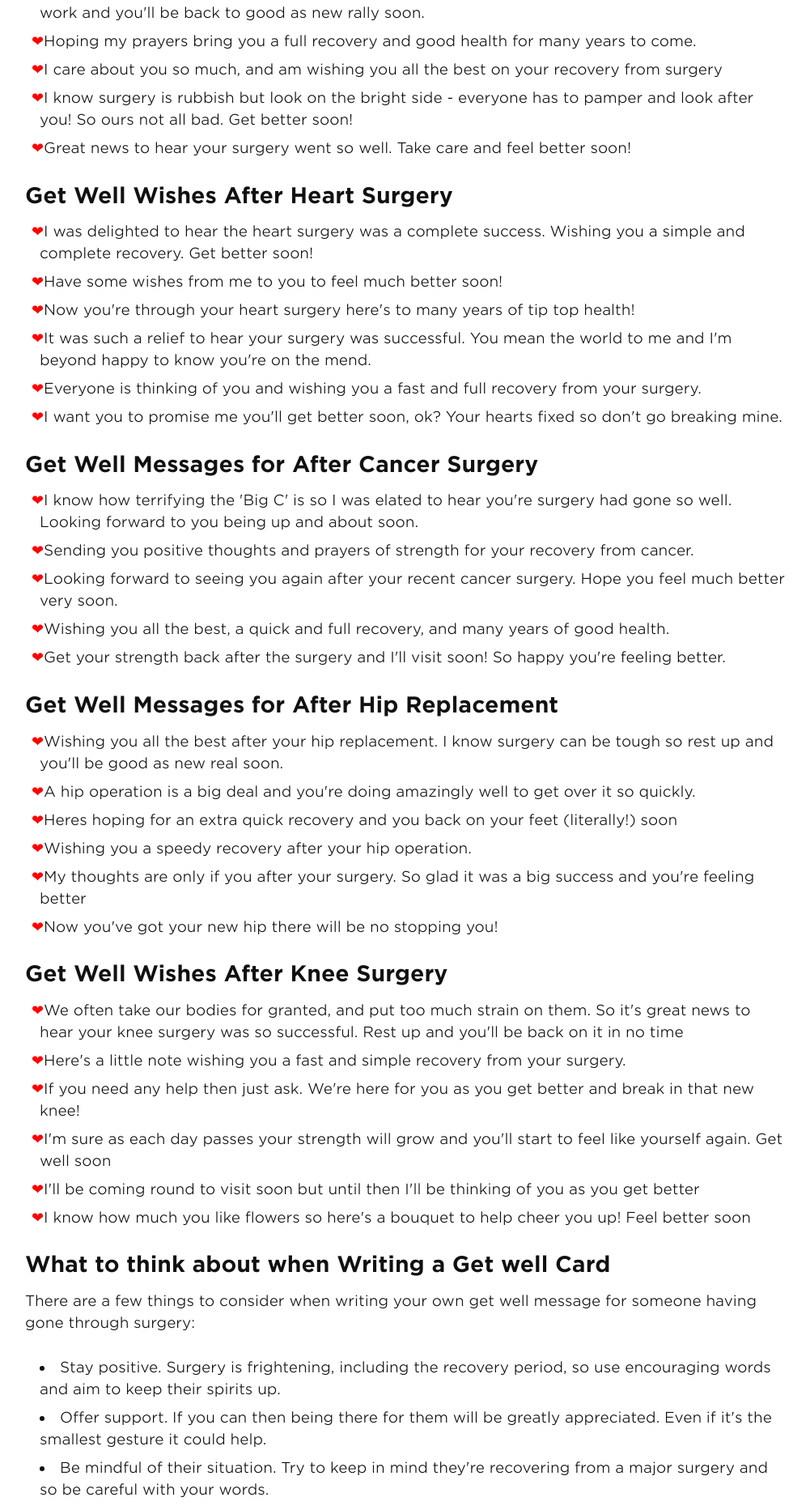
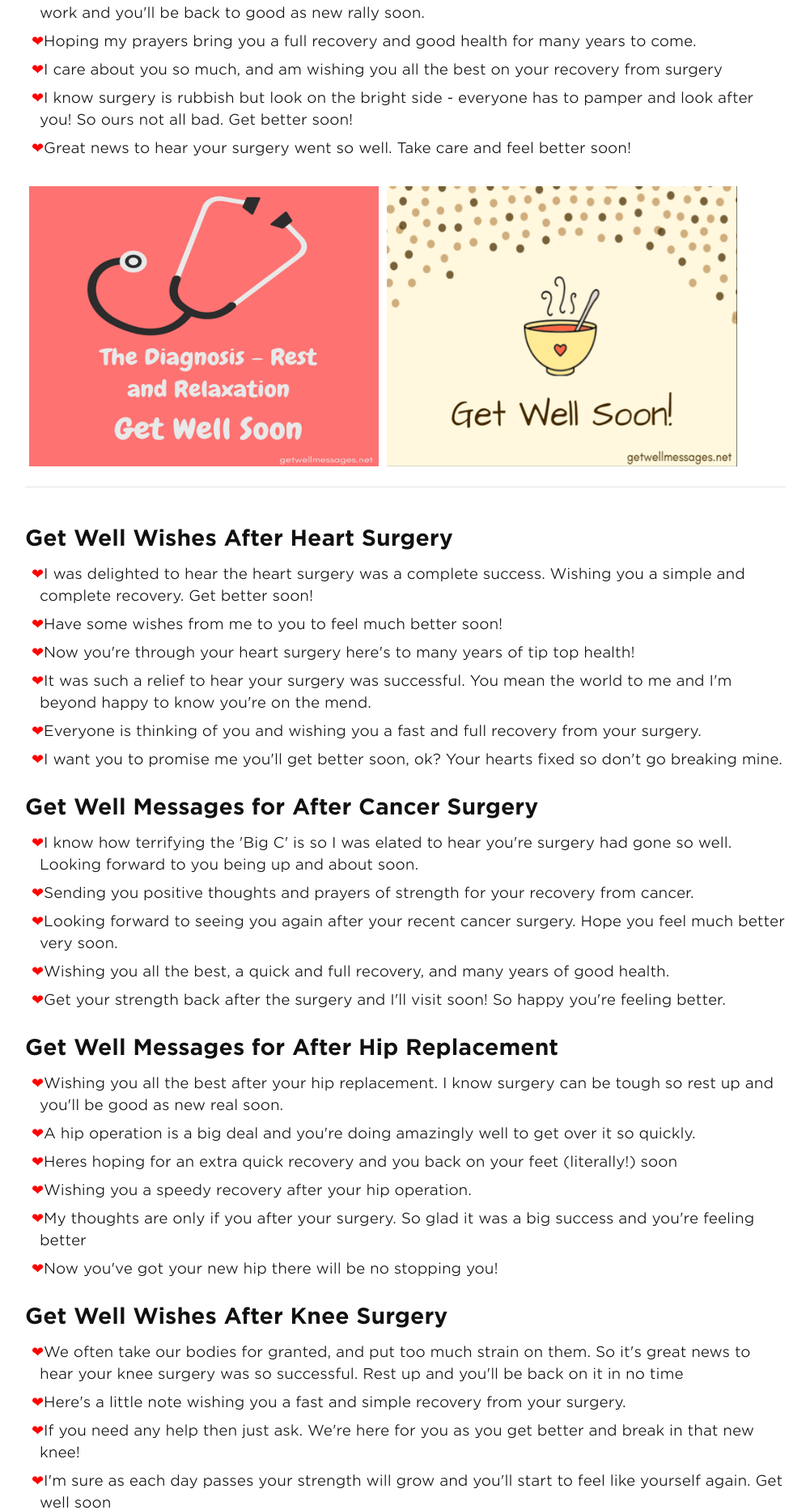
Before and after one commit to andyml123/andyml123.github.io, a Jekyll site: the page built from get-well-soon-messages-after-surgery.md, in a window 1280 px wide. Shown: the part 1400-3265 px from the top of the page at 81% size, without its empty margins (139-1140 px from the left). Built offline with Jekyll 4.4.1, drawn with Linux system fonts in a browser that asks for light colours; a script that is not in the unit is left out.

Commit message:
Update get-well-soon-messages-after-surgery.md

```diff
--- a/get-well-soon-messages-after-surgery.md
+++ b/get-well-soon-messages-after-surgery.md
@@ -41,6 +41,16 @@ published: true
 <li>I know surgery is rubbish but look on the bright side - everyone has to pamper and look after you! So ours not all bad. Get better soon!</li>
 <li>Great news to hear your surgery went so well. Take care and feel better soon!</li>
 </ul>
+
+<div class="row">
+<div class="column">
+<img src="/img/get-well-soon-messages-after-surgery-1.png" class="center-image" alt="get well soon message after surgery stethoscope" />
+</div>
+<div class="column">
+<img src="/img/get-well-soon-messages-after-surgery-2.png" class="center-image" alt="soup get well soon message" />
+</div>
+</div>
+<hr>
 
 <h2>Get Well Wishes After Heart Surgery</h2>
 
```
